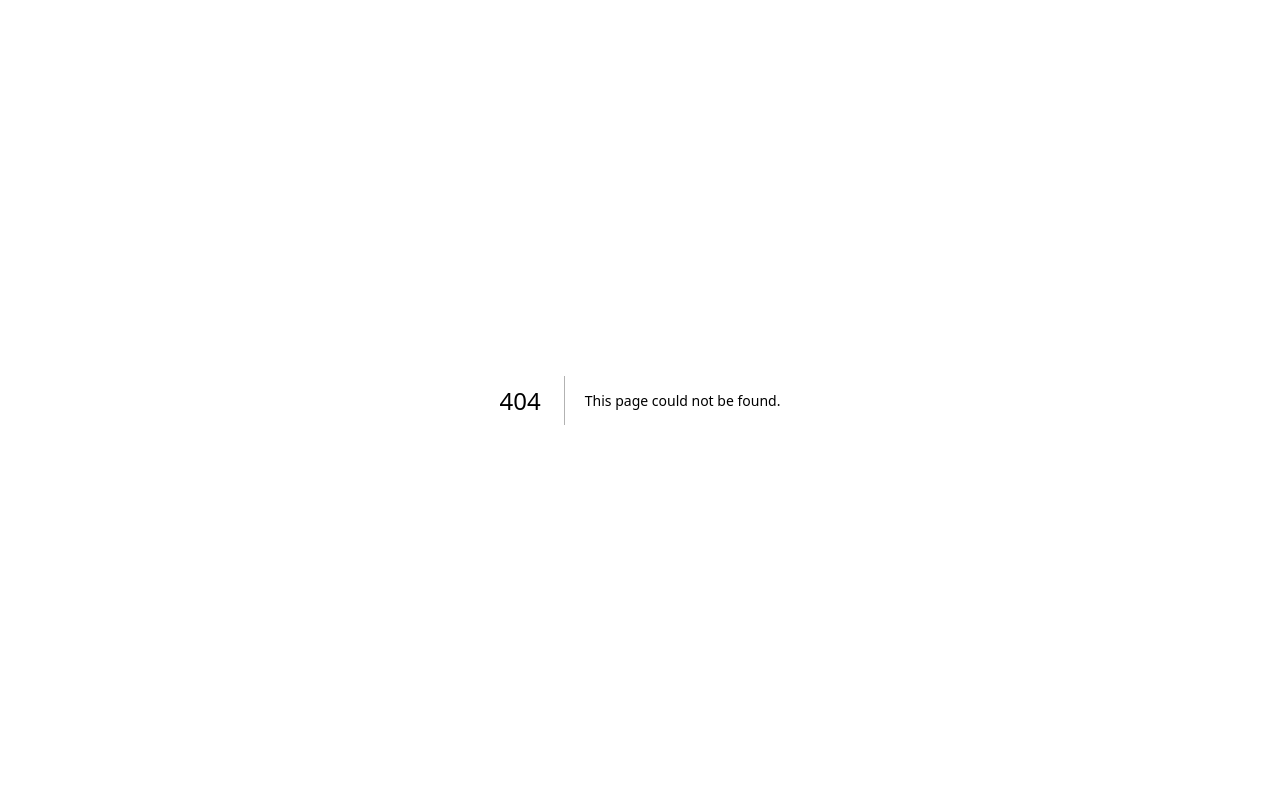
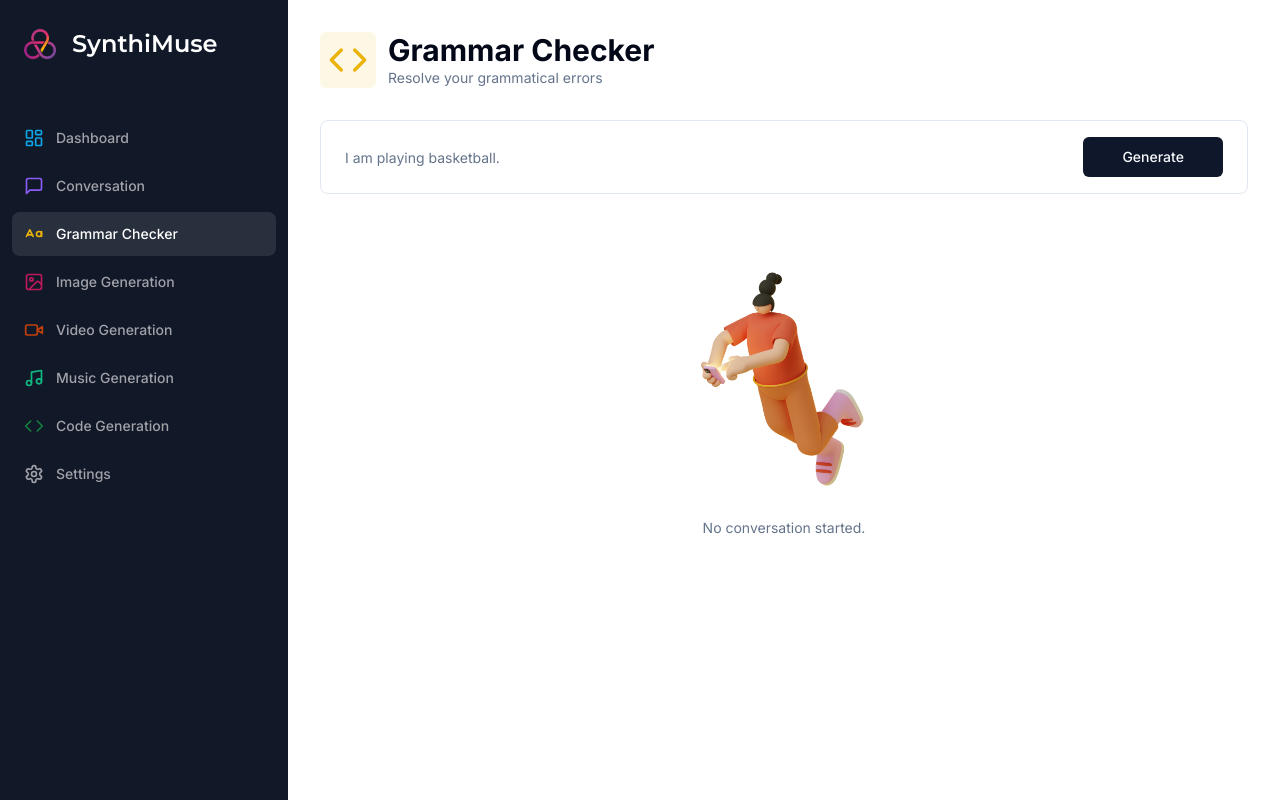
Before and after one commit to atharv-av/SynthiMuse, a Next.js app: page /grammar in a window 1280 px wide. Before the commit this address had no page. Built offline with nearby package versions, Linux system fonts and the light colour scheme.

Commit message:
added grammar checker

```diff
--- a/app/(dashboard)/(routes)/dashboard/page.tsx
+++ b/app/(dashboard)/(routes)/dashboard/page.tsx
@@ -2,20 +2,14 @@
 
 import {
   ArrowRight,
+  CaseSensitive,
   Code,
   ImageIcon,
   MessageSquare,
   Music,
   VideoIcon,
 } from "lucide-react";
-import {
-  Card,
-  CardContent,
-  CardDescription,
-  CardFooter,
-  CardHeader,
-  CardTitle,
-} from "@/components/ui/card";
+import { Card } from "@/components/ui/card";
 import { cn } from "@/lib/utils";
 import { useRouter } from "next/navigation";
 
@@ -28,11 +22,11 @@
     href: "/conversation",
   },
   {
-    label: "Music Generation",
-    icon: Music,
-    color: "text-emerald-500",
-    bgColor: "bg-emerald-500/10",
-    href: "/music",
+    label: "Grammar",
+    icon: CaseSensitive,
+    color: "text-yellow-500",
+    bgColor: "bg-yellow-500/10",
+    href: "/grammar",
   },
   {
     label: "Image Generation",
@@ -47,6 +41,13 @@
     color: "text-orange-700",
     bgColor: "bg-orange-700/10",
     href: "/video",
+  },
+  {
+    label: "Music Generation",
+    icon: Music,
+    color: "text-emerald-500",
+    bgColor: "bg-emerald-500/10",
+    href: "/music",
   },
   {
     label: "Code Generation",
--- /dev/null
+++ b/app/(dashboard)/(routes)/grammar/constants.ts
@@ -0,0 +1,7 @@
+import * as z from "zod";
+
+export const formSchema = z.object({
+  prompt: z.string().min(1, {
+    message: "Prompt is required",
+  }),
+});
--- /dev/null
+++ b/app/(dashboard)/(routes)/grammar/page.tsx
@@ -0,0 +1,127 @@
+"use client";
+
+import axios from "axios";
+import * as z from "zod";
+import { Heading } from "@/components/heading";
+import { Code } from "lucide-react";
+import { useForm } from "react-hook-form";
+import { formSchema } from "./constants";
+import { zodResolver } from "@hookform/resolvers/zod";
+import { Form, FormControl, FormField, FormItem } from "@/components/ui/form";
+import { Input } from "@/components/ui/input";
+import { Button } from "@/components/ui/button";
+import { useRouter } from "next/navigation";
+import { ChatCompletionRequestMessage } from "openai";
+import { useState } from "react";
+import { Empty } from "@/components/empty";
+import Loader from "@/components/loader";
+import { cn } from "@/lib/utils";
+import { UserAvatar } from "@/components/user-avatar";
+import { BotAvatar } from "@/components/bot-avatar";
+
+const GrammarPage = () => {
+  const router = useRouter();
+  const [messages, setMessages] = useState<ChatCompletionRequestMessage[]>([]);
+  const form = useForm<z.infer<typeof formSchema>>({
+    resolver: zodResolver(formSchema),
+    defaultValues: {
+      prompt: "",
+    },
+  });
+
+  const isLoading = form.formState.isSubmitting;
+
+  const onSubmit = async (values: z.infer<typeof formSchema>) => {
+    try {
+      const userMessage: ChatCompletionRequestMessage = {
+        role: "user",
+        content: values.prompt,
+      };
+
+      const newMessages = [...messages, userMessage];
+
+      const response = await axios.post("/api/grammar", {
+        messages: newMessages,
+      });
+      setMessages((current) => [...current, userMessage, response.data]);
+
+      form.reset();
+    } catch (error: any) {
+      console.log(error);
+    } finally {
+      router.refresh();
+    }
+  };
+
+  return (
+    <div>
+      <Heading
+        title="Grammar Checker"
+        description="Resolve your grammatical errors"
+        icon={Code}
+        iconColor="text-yellow-500"
+        bgColor="bg-yellow-500/10"
+      />
+      <div className="px-4 lg:px-8">
+        <div>
+          <Form {...form}>
+            <form
+              onSubmit={form.handleSubmit(onSubmit)}
+              className="rounded-lg border w-full p-4 px-3 md:px-6 focus-within:shadow-sm grid grid-cols-12 gap-2"
+            >
+              <FormField
+                name="prompt"
+                render={({ field }) => (
+                  <FormItem className="col-span-12 lg:col-span-10">
+                    <FormControl className="m-0 p-0">
+                      <Input
+                        className="border-0 outline-none focus-visible:ring-0 focus-visible:ring-transparent"
+                        disabled={isLoading}
+                        placeholder="I am playing basketball."
+                        {...field}
+                      />
+                    </FormControl>
+                  </FormItem>
+                )}
+              />
+              <Button
+                className="col-span-12 lg:col-span-2 w-full"
+                disabled={isLoading}
+              >
+                Generate
+              </Button>
+            </form>
+          </Form>
+        </div>
+        <div className="space-y-4 mt-4">
+          {isLoading && (
+            <div className="p-8 rounded-lg w-full flex items-center justify-center bg-muted">
+              <Loader />
+            </div>
+          )}
+          {messages.length === 0 && !isLoading && (
+            <Empty label="No conversation started." />
+          )}
+          <div className="flex flex-col-reverse gap-y-4">
+            {messages.map((message) => (
+              <div
+                key={message.content}
+                className={cn(
+                  "p-8 w-full flex items-start gap-x-8 rounded-lg",
+                  message.role === "user"
+                    ? "bg-white border border-black/10"
+                    : "bg-muted"
+                )}
+              >
+                {message.role === "user" ? <UserAvatar /> : <BotAvatar />}
+                <p className="text-sm">{message.content}</p>
+              </div>
+            ))}
+          </div>
+        </div>
+      </div>
+    </div>
+  );
+};
+
+export default GrammarPage;
--- /dev/null
+++ b/app/api/grammar/route.ts
@@ -0,0 +1,43 @@
+import { auth } from "@clerk/nextjs";
+import { NextResponse } from "next/server";
+import { ChatCompletionRequestMessage, Configuration, OpenAIApi } from "openai";
+
+const configuration = new Configuration({
+  apiKey: process.env.OPENAI_API_KEY,
+});
+
+const openai = new OpenAIApi(configuration);
+
+const instructionMessage: ChatCompletionRequestMessage = {
+  role: "system",
+  content: "You are a grammar checker. You must check inputs for grammatical errors and return grammatically correct responses. On being asked about yourself, briefly answer the questions."
+}
+
+export async function POST(req: Request) {
+  try {
+    const userId = auth();
+    const body = await req.json();
+    const { messages } = body;
+
+    if (!userId) {
+      return new NextResponse("Unauthorized", { status: 401 });
+    }
+
+    if (!configuration.apiKey) {
+      return new NextResponse("Open AI key not configured", { status: 500 });
+    }
+
+    if (!messages) {
+      return new NextResponse("Messages are required", { status: 400 });
+    }
+
+    const response = await openai.createChatCompletion({
+      model: "gpt-3.5-turbo",
+      messages: [instructionMessage, ...messages],
+    });
+    return NextResponse.json(response.data.choices[0].message);
+  } catch (error) {
+    console.log("[GRAMMAR_ERROR]", error);
+    return new NextResponse("Interal error", { status: 500 });
+  }
+}
--- a/components/sidebar.tsx
+++ b/components/sidebar.tsx
@@ -12,6 +12,7 @@
   Music,
   Settings,
   VideoIcon,
+  CaseSensitive,
 } from "lucide-react";
 import { usePathname } from "next/navigation";
 
@@ -32,6 +33,12 @@
     icon: MessageSquare,
     href: "/conversation",
     color: "text-violet-500",
+  },
+  {
+    label: "Grammar Checker",
+    icon: CaseSensitive,
+    href: "/grammar",
+    color: "text-yellow-500",
   },
   {
     label: "Image Generation",
```
Also changed, not shown: 1 other file (tests, documents, lock files or other folders).
